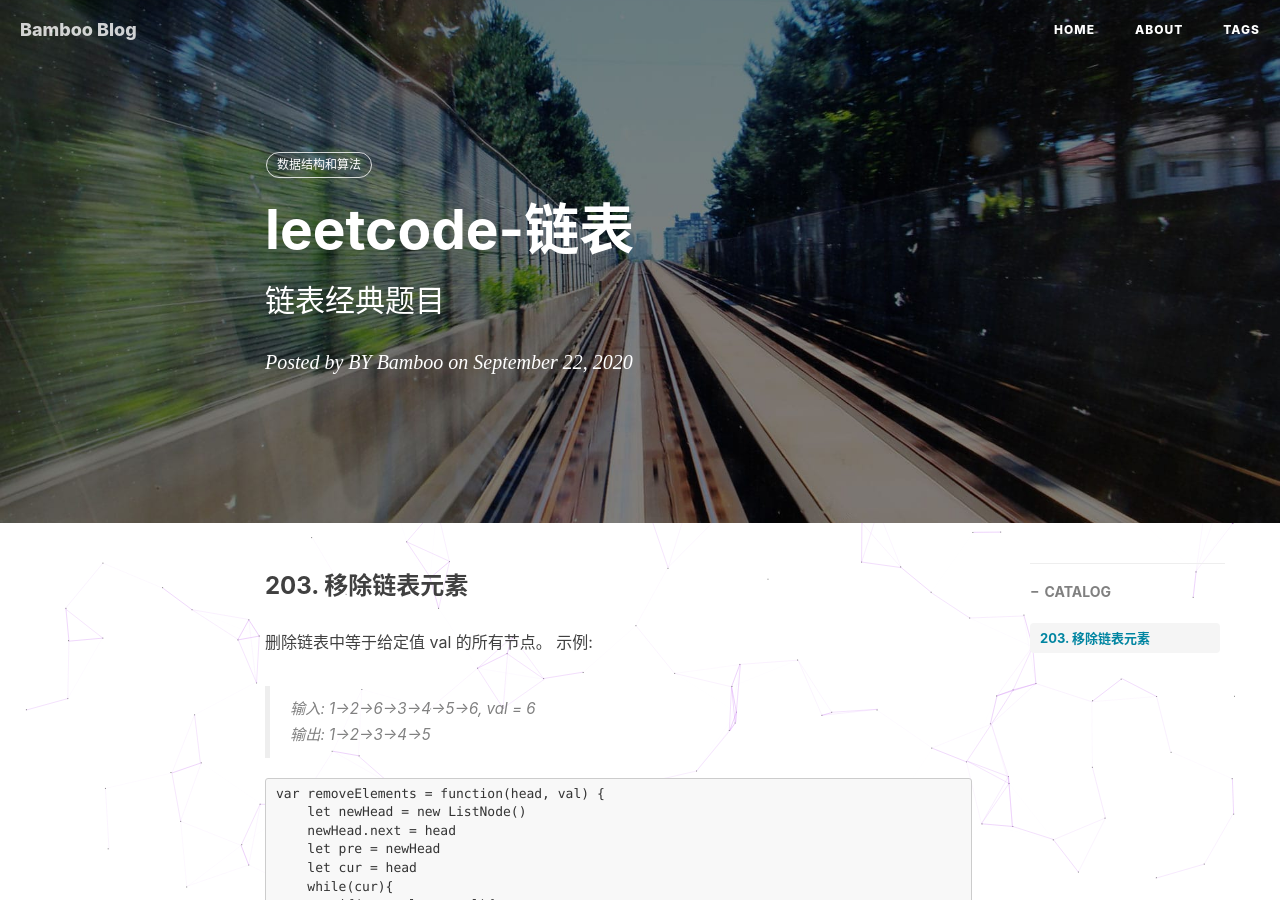
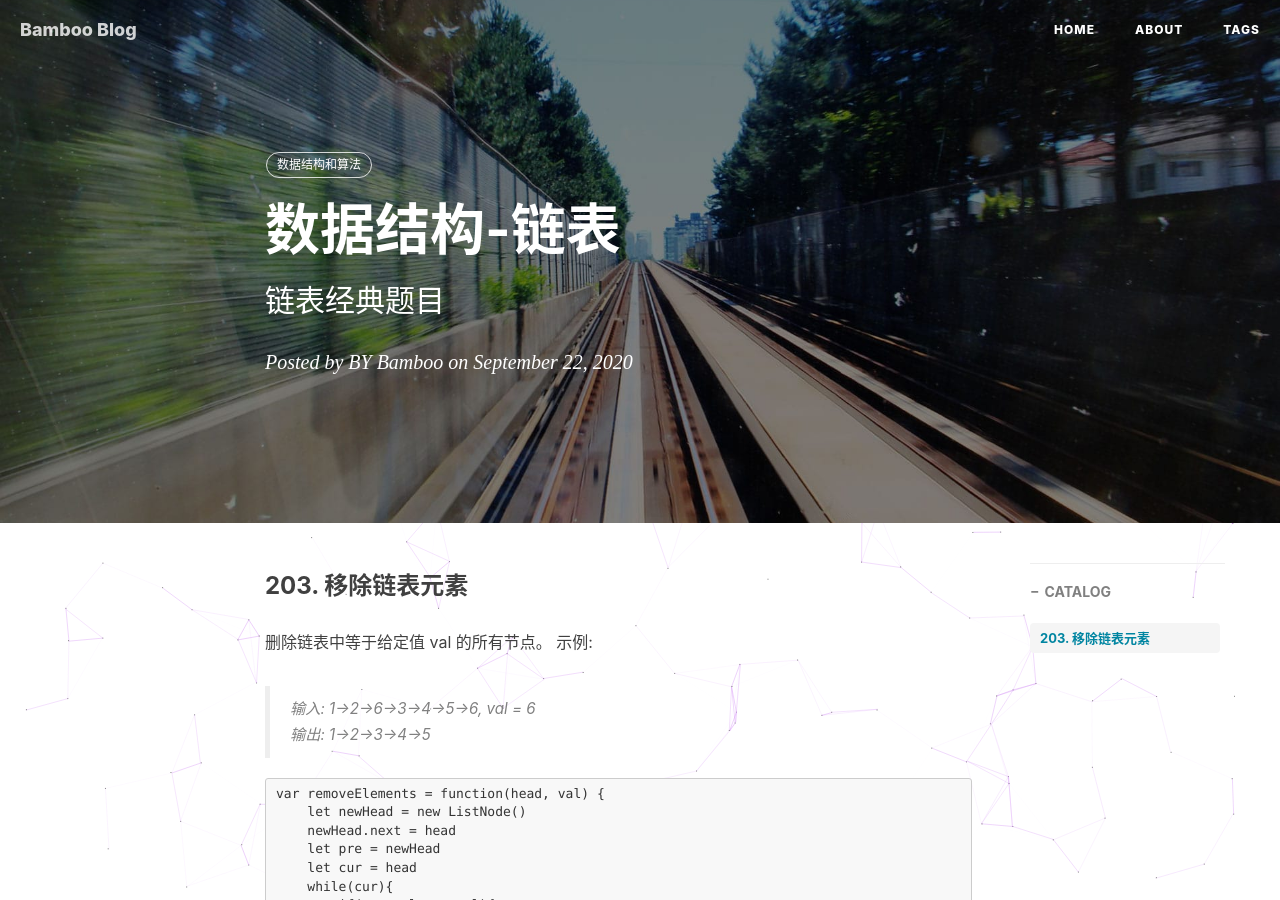
Before and after one commit to ShowBamboo/ShowBamboo.github.io, a Jekyll site: the page built from _posts/2020-09-22-数据结构-链表.md, in a window 1280 px wide and 900 px high. Built offline with Jekyll 4.4.1, drawn with Linux system fonts in a browser that asks for light colours; nearby versions of some CDN libraries; comment, search, counter and statistics services are not loaded.

Commit message:
链表题目1

```diff
--- a/_posts/2020-09-22-leetcode-链表.md
+++ b/_posts/2020-09-22-数据结构-链表.md
@@ -1,8 +1,8 @@
 ---
 
 layout:     post                    # 使用的布局（不需要改）
-title:      leetcode-链表              # 标题
-subtitle:   链表经典题目    #副标题
+title:      数据结构-链表              # 标题
+subtitle:   链表经典题目            #副标题
 date:       2020-09-22             # 时间
 author:     BY Bamboo                     # 作者
 header-img: img/post-bg-2015.jpg    #这篇文章标题背景图片
```
